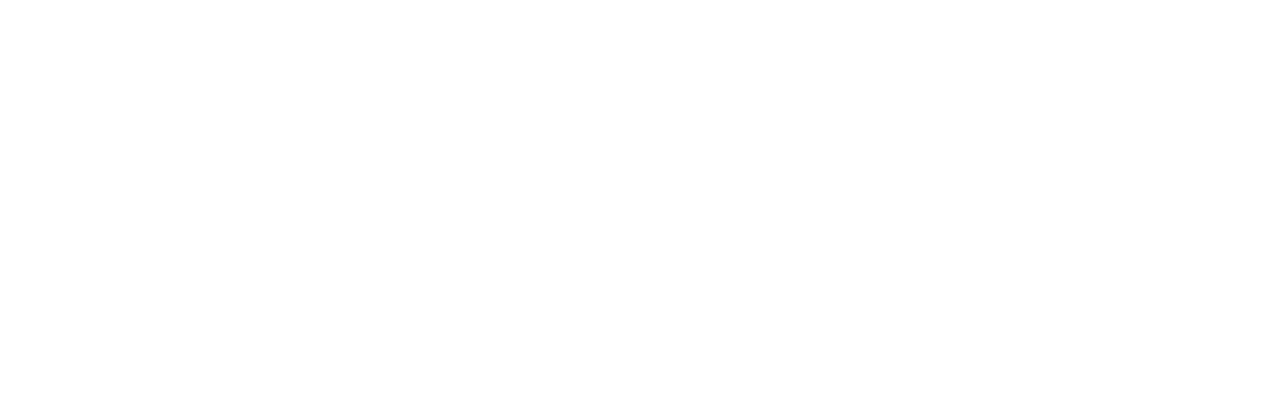
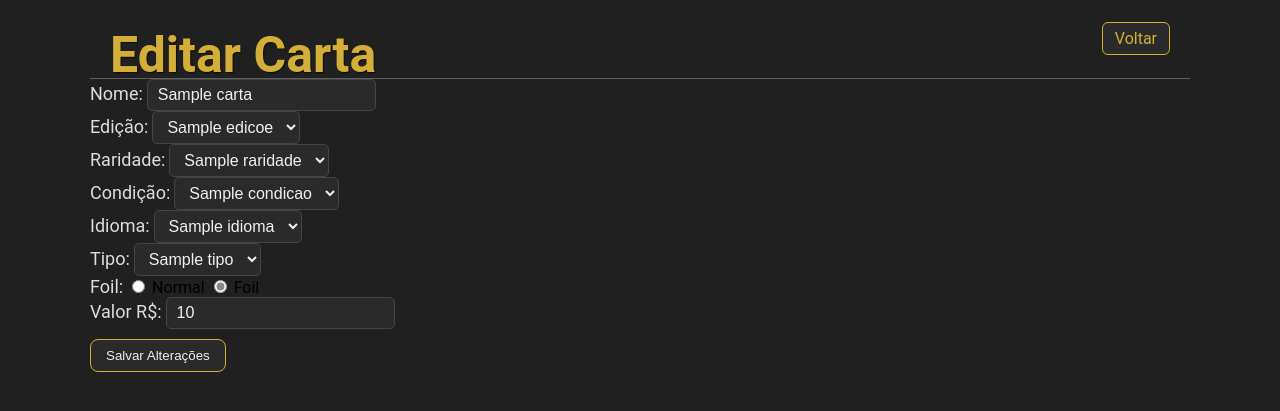
Before and after one commit to LucasConA/mtg_acervo, a PHP site: page /mtg_acervo/editar_carta.php?id=1 in a window 1280 px wide. Before the commit the part shown is empty. Shown: the top 411 px of the page. Run offline with PHP 8.4, Linux system fonts and the light colour scheme; tables that the repository leaves empty or names only in its code hold one stand-in row (values such as "Sample post").

Commit message:
estilo do editar_carta

```diff
--- a/editar_carta.php
+++ b/editar_carta.php
@@ -1,18 +1,17 @@
 <?php
+ini_set('display_errors', 1);
+error_reporting(E_ALL);
+
 require 'php/conexao.php';
 
-$id = $_GET['id'] ?? null;
+$id = filter_input(INPUT_GET, 'id', FILTER_VALIDATE_INT);
 
 if (!$id) {
     die("ID inválido");
 }
 
-$sql = "
-    SELECT *
-    FROM cartas
-    WHERE id = ?
-";
-
+// Busca da carta
+$sql = "SELECT * FROM cartas WHERE id = ?";
 $stmt = $pdo->prepare($sql);
 $stmt->execute([$id]);
 $carta = $stmt->fetch(PDO::FETCH_ASSOC);
@@ -21,3 +20,117 @@
     die("Carta não encontrada");
 }
 ?>
+
+<!DOCTYPE html>
+<html lang="pt-br">
+<head>
+    <meta charset="UTF-8">
+    <title>Editar Carta</title>
+    <link rel="stylesheet" href="_css/estilo.css">
+</head>
+<body>
+
+<div id="interface">
+
+<header id="cabecalho">
+    <h1>Editar Carta</h1>
+    <nav id="menu">
+        <ul>
+            <li><a href="/mtg_acervo/colecao.php" class="botao">Voltar</a></li>
+        </ul>
+    </nav>
+</header>
+
+<form method="post" action="php/update_carta.php">
+
+
+    <input type="hidden" name="id" value="<?= $carta['id'] ?>">
+
+    <span class="campoTitulo">Nome:</span>
+    <input type="text" name="nomeCarta"
+           value="<?= htmlspecialchars($carta['nome']) ?>" required><br>
+
+    <span class="campoTitulo">Edição:</span>
+    <select name="nomeEdicao" required>
+        <?php
+        $edicoes = $pdo->query("SELECT * FROM edicoes ORDER BY nome")->fetchAll();
+        foreach ($edicoes as $e):
+        ?>
+            <option value="<?= $e['id'] ?>"
+                <?= $e['id'] == $carta['id_edicao'] ? 'selected' : '' ?>>
+                <?= $e['nome'] ?>
+            </option>
+        <?php endforeach; ?>
+    </select><br>
+
+    <span class="campoTitulo">Raridade:</span>
+    <select name="raridade" required>
+        <?php
+        $raridades = $pdo->query("SELECT * FROM raridades ORDER BY nome")->fetchAll();
+        foreach ($raridades as $r):
+        ?>
+            <option value="<?= $r['id'] ?>"
+                <?= $r['id'] == $carta['id_raridade'] ? 'selected' : '' ?>>
+                <?= $r['nome'] ?>
+            </option>
+        <?php endforeach; ?>
+    </select><br>
+
+    <span class="campoTitulo">Condição:</span>
+    <select name="condicao">
+        <?php
+        $condicoes = $pdo->query("SELECT * FROM condicao ORDER BY nome")->fetchAll();
+        foreach ($condicoes as $c):
+        ?>
+            <option value="<?= $c['id'] ?>"
+                <?= $c['id'] == $carta['id_condicao'] ? 'selected' : '' ?>>
+                <?= $c['nome'] ?>
+            </option>
+        <?php endforeach; ?>
+    </select><br>
+
+    <span class="campoTitulo">Idioma:</span>
+    <select name="idioma">
+        <?php
+        $idiomas = $pdo->query("SELECT * FROM idiomas ORDER BY nome")->fetchAll();
+        foreach ($idiomas as $i):
+        ?>
+            <option value="<?= $i['id'] ?>"
+                <?= $i['id'] == $carta['id_idioma'] ? 'selected' : '' ?>>
+                <?= $i['nome'] ?>
+            </option>
+        <?php endforeach; ?>
+    </select><br>
+
+    <span class="campoTitulo">Tipo:</span>
+    <select name="tipo" required>
+        <?php
+        $tipos = $pdo->query("SELECT * FROM tipos ORDER BY nome")->fetchAll();
+        foreach ($tipos as $t):
+        ?>
+            <option value="<?= $t['id'] ?>"
+                <?= $t['id'] == $carta['id_tipo'] ? 'selected' : '' ?>>
+                <?= $t['nome'] ?>
+            </option>
+        <?php endforeach; ?>
+    </select><br>
+
+    <span class="campoTitulo">Foil:</span>
+    <input type="radio" name="foil" value="normal"
+        <?= !$carta['foil'] ? 'checked' : '' ?>> Normal
+
+    <input type="radio" name="foil" value="foil"
+        <?= $carta['foil'] ? 'checked' : '' ?>> Foil<br>
+
+    <span class="campoTitulo">Valor R$:</span>
+    <input type="number" name="valorCarta" step="0.01" min="0"
+           value="<?= $carta['valor'] ?>"><br>
+
+    <button type="submit" class="botao">Salvar Alterações</button>
+
+</form>
+
+</div>
+
+</body>
+</html>
```
